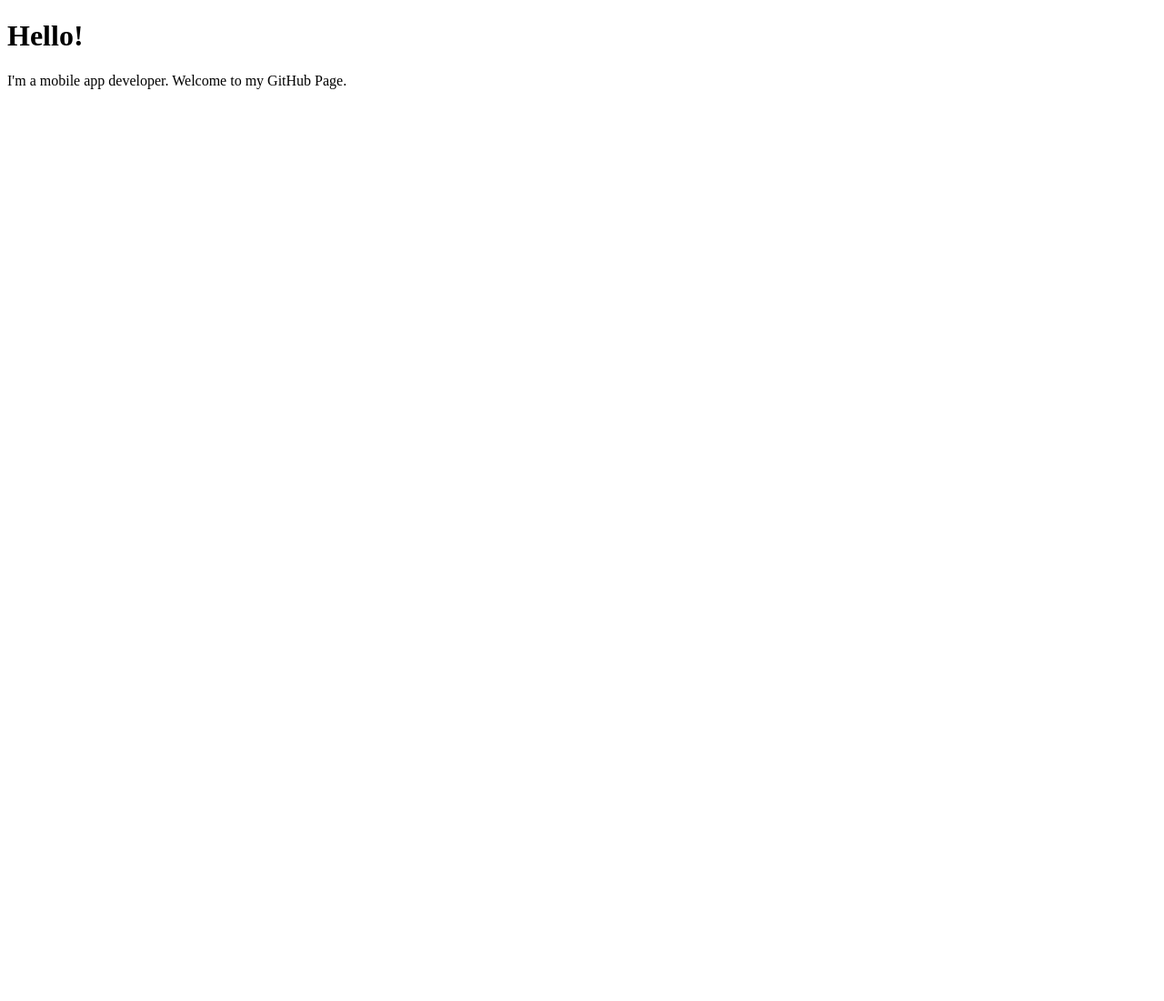
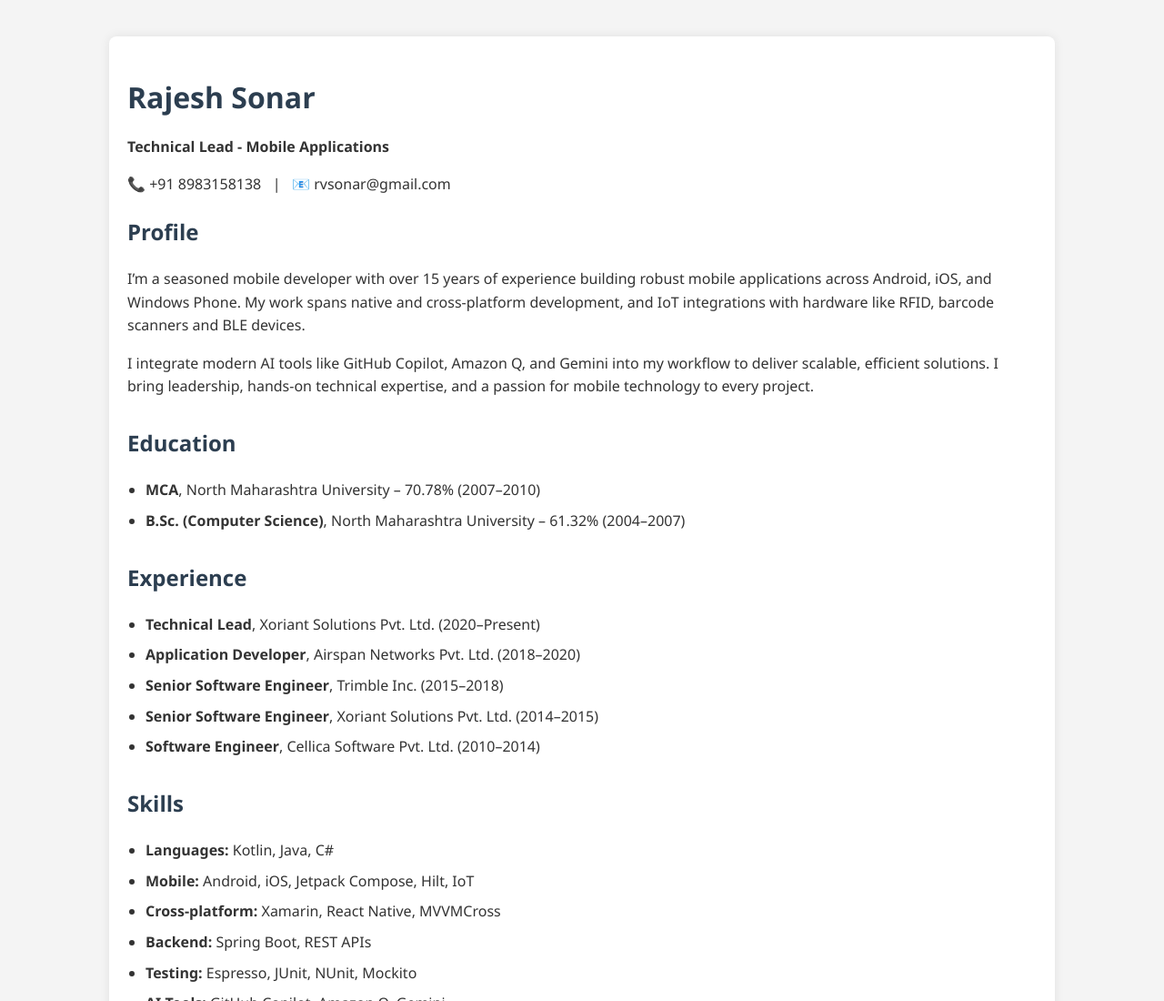
Before and after one commit to rsonar-bb/rsonar-bb.github.io, a plain HTML site: page index.html in a window 1280 px wide. Shown: the top 1100 px of the page at 91% size. Before the commit the page ends 800 px from the top, so only its background shows below. Drawn offline with Linux system fonts and the light colour scheme.

Commit message:
Update index.html

```diff
--- a/index.html
+++ b/index.html
@@ -1,10 +1,148 @@
 <!DOCTYPE html>
-<html>
-  <head>
-    <title>About Me</title>
-  </head>
-  <body>
-    <h1>Hello!</h1>
-    <p>I'm a mobile app developer. Welcome to my GitHub Page.</p>
-  </body>
+<html lang="en">
+<head>
+  <meta charset="UTF-8" />
+  <meta name="viewport" content="width=device-width, initial-scale=1.0"/>
+  <title>Rajesh Sonar - About Me</title>
+  <style>
+    body {
+      font-family: 'Segoe UI', Tahoma, Geneva, Verdana, sans-serif;
+      line-height: 1.6;
+      margin: 0;
+      padding: 0;
+      background: #f4f4f4;
+      color: #333;
+    }
+    .container {
+      max-width: 1000px;
+      margin: 40px auto;
+      padding: 20px;
+      background: #fff;
+      border-radius: 8px;
+      box-shadow: 0 0 12px rgba(0,0,0,0.08);
+    }
+    h1, h2 {
+      color: #2c3e50;
+    }
+    h1 {
+      margin-bottom: 5px;
+    }
+    .contact {
+      margin-bottom: 20px;
+    }
+    .section {
+      margin-bottom: 30px;
+    }
+    ul {
+      padding-left: 20px;
+    }
+    li {
+      margin-bottom: 8px;
+    }
+    .project {
+      margin-bottom: 20px;
+    }
+    code {
+      background: #eee;
+      padding: 2px 5px;
+      border-radius: 4px;
+      font-size: 90%;
+    }
+    @media (max-width: 600px) {
+      .container {
+        padding: 15px;
+      }
+    }
+  </style>
+</head>
+<body>
+  <div class="container">
+    <h1>Rajesh Sonar</h1>
+    <div class="contact">
+      <p><strong>Technical Lead - Mobile Applications</strong></p>
+      <p>📞 +91 8983158138 &nbsp; | &nbsp; 📧 rvsonar@gmail.com</p>
+    </div>
+
+    <div class="section">
+      <h2>Profile</h2>
+      <p>I’m a seasoned mobile developer with over 15 years of experience building robust mobile applications across Android, iOS, and Windows Phone. My work spans native and cross-platform development, and IoT integrations with hardware like RFID, barcode scanners and BLE devices.</p>
+      <p>I integrate modern AI tools like GitHub Copilot, Amazon Q, and Gemini into my workflow to deliver scalable, efficient solutions. I bring leadership, hands-on technical expertise, and a passion for mobile technology to every project.</p>
+    </div>
+
+    <div class="section">
+      <h2>Education</h2>
+      <ul>
+        <li><strong>MCA</strong>, North Maharashtra University – 70.78% (2007–2010)</li>
+        <li><strong>B.Sc. (Computer Science)</strong>, North Maharashtra University – 61.32% (2004–2007)</li>
+      </ul>
+    </div>
+
+    <div class="section">
+      <h2>Experience</h2>
+      <ul>
+        <li><strong>Technical Lead</strong>, Xoriant Solutions Pvt. Ltd. (2020–Present)</li>
+        <li><strong>Application Developer</strong>, Airspan Networks Pvt. Ltd. (2018–2020)</li>
+        <li><strong>Senior Software Engineer</strong>, Trimble Inc. (2015–2018)</li>
+        <li><strong>Senior Software Engineer</strong>, Xoriant Solutions Pvt. Ltd. (2014–2015)</li>
+        <li><strong>Software Engineer</strong>, Cellica Software Pvt. Ltd. (2010–2014)</li>
+      </ul>
+    </div>
+
+    <div class="section">
+      <h2>Skills</h2>
+      <ul>
+        <li><strong>Languages:</strong> Kotlin, Java, C#</li>
+        <li><strong>Mobile:</strong> Android, iOS, Jetpack Compose, Hilt, IoT</li>
+        <li><strong>Cross-platform:</strong> Xamarin, React Native, MVVMCross</li>
+        <li><strong>Backend:</strong> Spring Boot, REST APIs</li>
+        <li><strong>Testing:</strong> Espresso, JUnit, NUnit, Mockito</li>
+        <li><strong>AI Tools:</strong> GitHub Copilot, Amazon Q, Gemini</li>
+      </ul>
+    </div>
+
+    <div class="section">
+      <h2>Projects</h2>
+
+      <div class="project">
+        <h3>BlackBerry AtHoc</h3>
+        <p>Emergency Mass Notification System using <code>Kotlin</code>, <code>Jetpack Compose</code>, <code>Room</code>, <code>Retrofit</code>, <code>Hilt</code>, CI/CD, Bluetooth, and Clean Architecture.</p>
+      </div>
+
+      <div class="project">
+        <h3>Sensormatic TrueVUE Cloud</h3>
+        <p>RFID-powered inventory system on Android with custom POS hardware and fast sync features.</p>
+      </div>
+
+      <div class="project">
+        <h3>Hilti On!Track</h3>
+        <p>Cross-platform Xamarin app for asset tracking using barcode, RFID, BLE, and geo-fencing.</p>
+      </div>
+
+      <div class="project">
+        <h3>eConnect2Go</h3>
+        <p>Xamarin app using MVVMCross with RTSP video streaming and shared ViewModels across platforms.</p>
+      </div>
+
+      <div class="project">
+        <h3>Sprint Magic Box Sync</h3>
+        <p>Companion app to configure signal booster hardware and provide health/status info.</p>
+      </div>
+
+      <div class="project">
+        <h3>Cellica Database</h3>
+        <p>Rapid Application Development tool for mobile CRUD apps built on Android, Windows Phone, and BlackBerry.</p>
+      </div>
+
+      <div class="project">
+        <h3>Contacts Synchronizer</h3>
+        <p>Synchronize contacts between ODBC database and BlackBerry phones using J2ME.</p>
+      </div>
+
+      <div class="project">
+        <h3>BMGF Approvals</h3>
+        <p>Windows Phone app for Bill & Melinda Gates Foundation to manage approval workflows with live tile support.</p>
+      </div>
+    </div>
+  </div>
+</body>
 </html>
```
